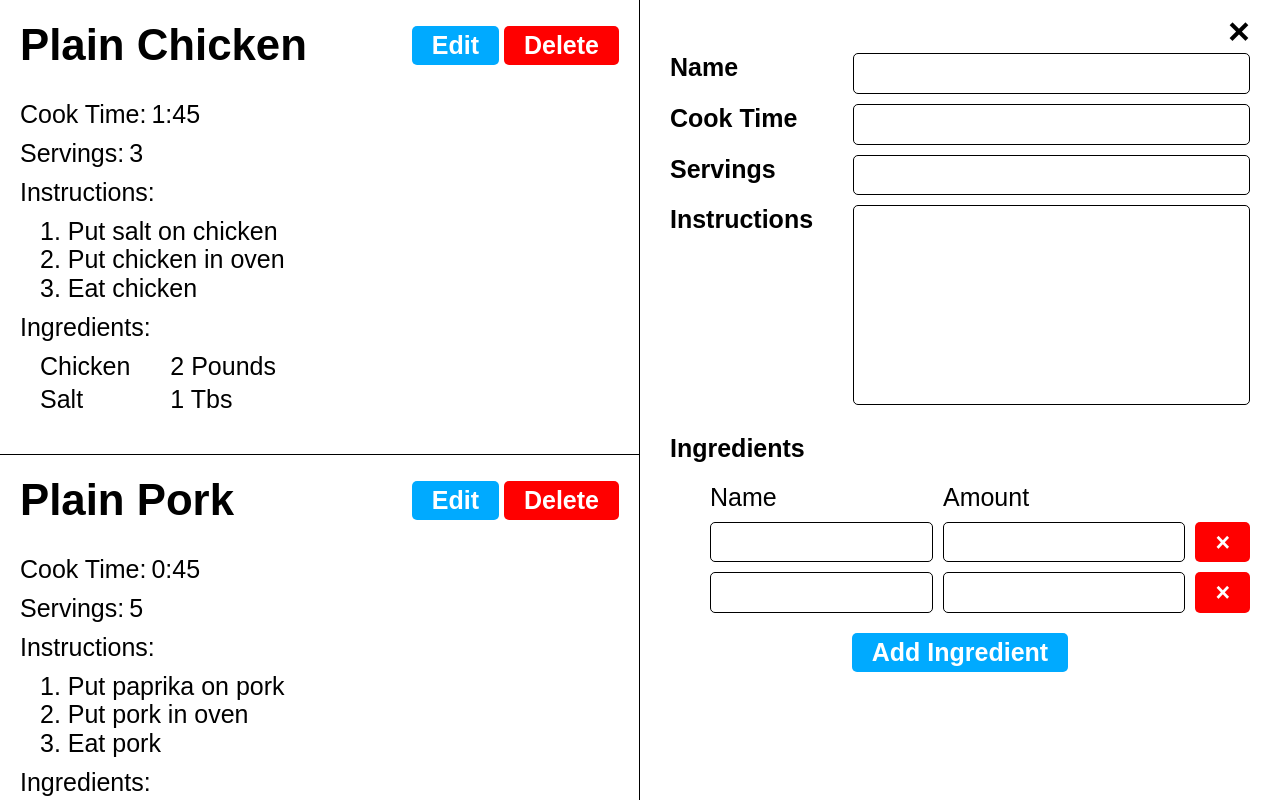
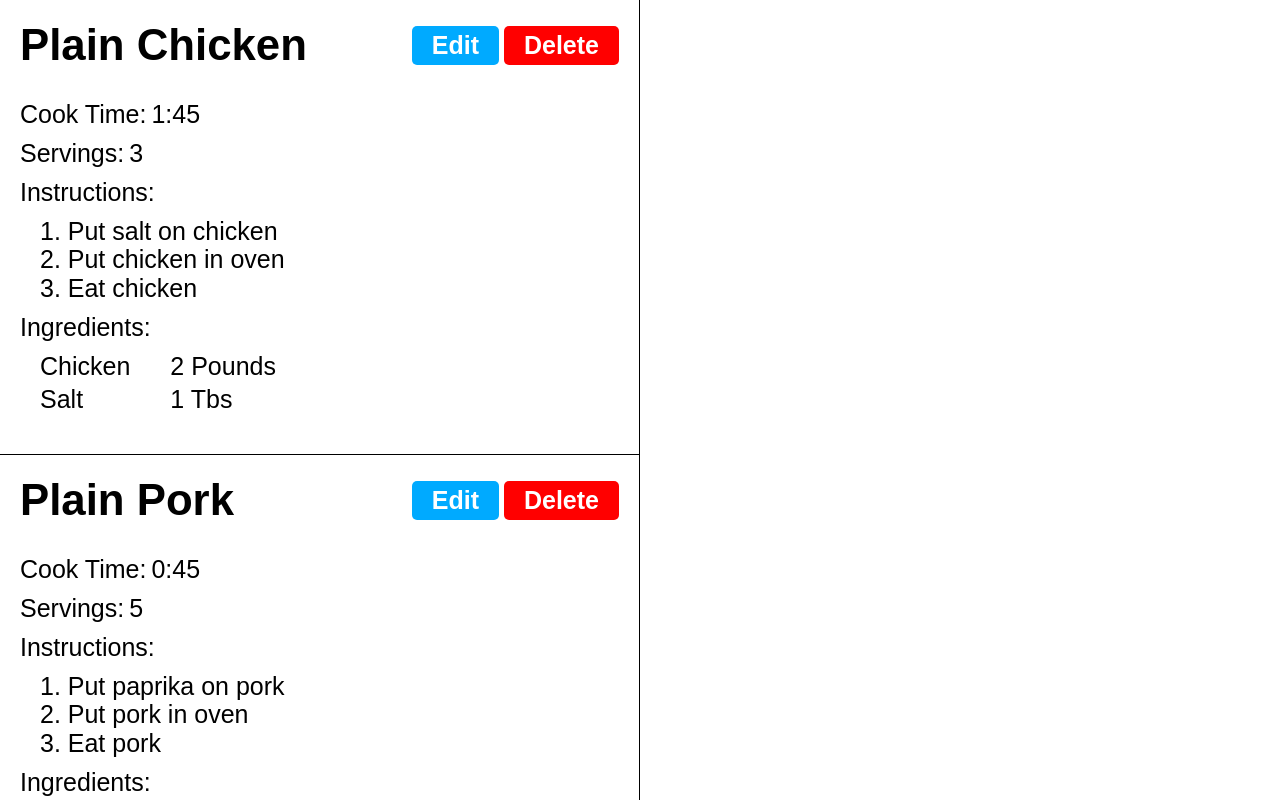
Before and after one commit to jorishr/cooking-react, a React (Create React App) app: page / in a window 1280 px wide. Shown: the top 800 px of the page. Built offline with nearby package versions, Linux system fonts and the light colour scheme.

Commit message:
edit state added; props for the base values of the edit form input elements defined

```diff
--- a/src/components/App.js
+++ b/src/components/App.js
@@ -8,10 +8,15 @@ export const RecipeContext = React.createContext();
 const LOCAL_STORAGE_KEY = 'react-cooking.recipes'
 
 function App() {
+  //state for editing: only id is required, it has no default state
+  const [selectedRecipeId, setSelectedRecipeId] = useState();
   //default state for recipes(list) is the sampleRecipes arr defined below
   const [recipes, setRecipes] = useState(sampleRecipes)
-
-  const recipeContextVal = { handleRecipeAdd, handleRecipeDelete }
+  //the selectedRecipe is either undefined or the one with an id corresponding
+  //to the one selected by the user (by clickning edit, see Recipe.js)
+  const selectedRecipe = recipes.find(recipe => recipe.id === selectedRecipeId)
+  //context api
+  const recipeContextVal = { handleRecipeAdd, handleRecipeDelete, handleRecipeSelect }
 
   useEffect(() => {
     const recipesJSON = localStorage.getItem(LOCAL_STORAGE_KEY)
@@ -21,6 +26,10 @@ function App() {
   useEffect(() => {
     localStorage.setItem(LOCAL_STORAGE_KEY, JSON.stringify(recipes))
   }, [recipes])
+
+  function handleRecipeSelect(id) {
+    setSelectedRecipeId(id)
+  }
 
   function handleRecipeAdd() {
     const newRecipe = {
@@ -44,7 +53,7 @@ function App() {
   return (
     <RecipeContext.Provider value={recipeContextVal}>
       <RecipeList recipes={recipes} />
-      <RecipeEdit />
+      {selectedRecipe && <RecipeEdit recipe={selectedRecipe}/>}
     </RecipeContext.Provider>
   )
 }
--- a/src/components/Recipe.js
+++ b/src/components/Recipe.js
@@ -3,14 +3,16 @@ import IngredientList from './IngredientList'
 import { RecipeContext } from './App'
 
 export default function Recipe(props) {
-  const { handleRecipeDelete } = useContext(RecipeContext)
+  const { handleRecipeDelete, handleRecipeSelect } = useContext(RecipeContext)
   const { id, name, cookTime, servings, instructions, ingredients } = props
   return (
     <div className="recipe">
       <div className="recipe__header">
         <h3 className="recipe__title">{name}</h3>
         <div>
-          <button className="btn btn--primary mr-1">Edit</button>
+          <button
+            onClick={() => handleRecipeSelect(id)}
+            className="btn btn--primary mr-1">Edit</button>
           <button
             onClick={() => handleRecipeDelete(id)}
             className="btn btn--danger">Delete</button>
--- a/src/components/RecipeEdit.js
+++ b/src/components/RecipeEdit.js
@@ -1,7 +1,7 @@
 import React from 'react'
 import RecipeIngredientEdit from './RecipeIngredientEdit'
 
-export default function RecipeEdit() {
+export default function RecipeEdit({ recipe }) {
   return (
     <div className="recipe-edit">
       <div className="recipe-edit__remove-button-container">
@@ -12,23 +12,27 @@ export default function RecipeEdit() {
                 className="recipe-edit__label">Name
         </label>
         <input  type="text" name="name" id="name"
+                value={recipe.name}
                 className="recipe-edit__input" />
         <label  htmlFor="cookTime"
                 className="recipe-edit__label">Cook Time
         </label>
         <input  type="text" name="cookTime" id="cookTime"
-                className="recipe-edit__input" />
+                className="recipe-edit__input"
+                value={recipe.cookTime}  />
         <label  htmlFor="servings"
                 className="recipe-edit__label">Servings
         </label>
         <input  type="number" min="1" name="servings" id="servings"
+                value={recipe.servings}
                 className="recipe-edit__input" />
         <label  htmlFor="instructions"
                 className="recipe-edit__label">Instructions
         </label>
         <textarea name="instructions"
-                  className="recipe-edit__input"
-                  id="instructions"></textarea>
+                value={recipe.instructions}
+                className="recipe-edit__input"
+                id="instructions"></textarea>
       </div>
       <br />
       <label className="recipe-edit__label">Ingredients</label>
@@ -36,8 +40,10 @@ export default function RecipeEdit() {
         <div>Name</div>
         <div>Amount</div>
         <div></div>
-        <RecipeIngredientEdit />
-        <RecipeIngredientEdit />
+        {/*map over the arr of ingredients and for each ingr create component*/}
+        {recipe.ingredients.map(ingredient =>
+                <RecipeIngredientEdit key={ingredient.id} ingredient={ingredient}/>
+        )}
       </div>
       <div className="recipe-edit__add-ingredient-btn-container">
         <button className="btn btn--primary">Add Ingredient</button>
--- a/src/components/RecipeIngredientEdit.js
+++ b/src/components/RecipeIngredientEdit.js
@@ -1,11 +1,13 @@
 
 import React from 'react'
 
-export default function RecipeIngredientEdit() {
+export default function RecipeIngredientEdit({ ingredient }) {
   return (
     <>
-      <input className="recipe-edit__input" type="text" />
-      <input className="recipe-edit__input" type="text" />
+      <input  className="recipe-edit__input"
+              type="text" value={ingredient.name} />
+      <input  className="recipe-edit__input"
+              type="text" value={ingredient.amount}/>
       <button className="btn btn--danger">&times;</button>
     </>
   )
```
